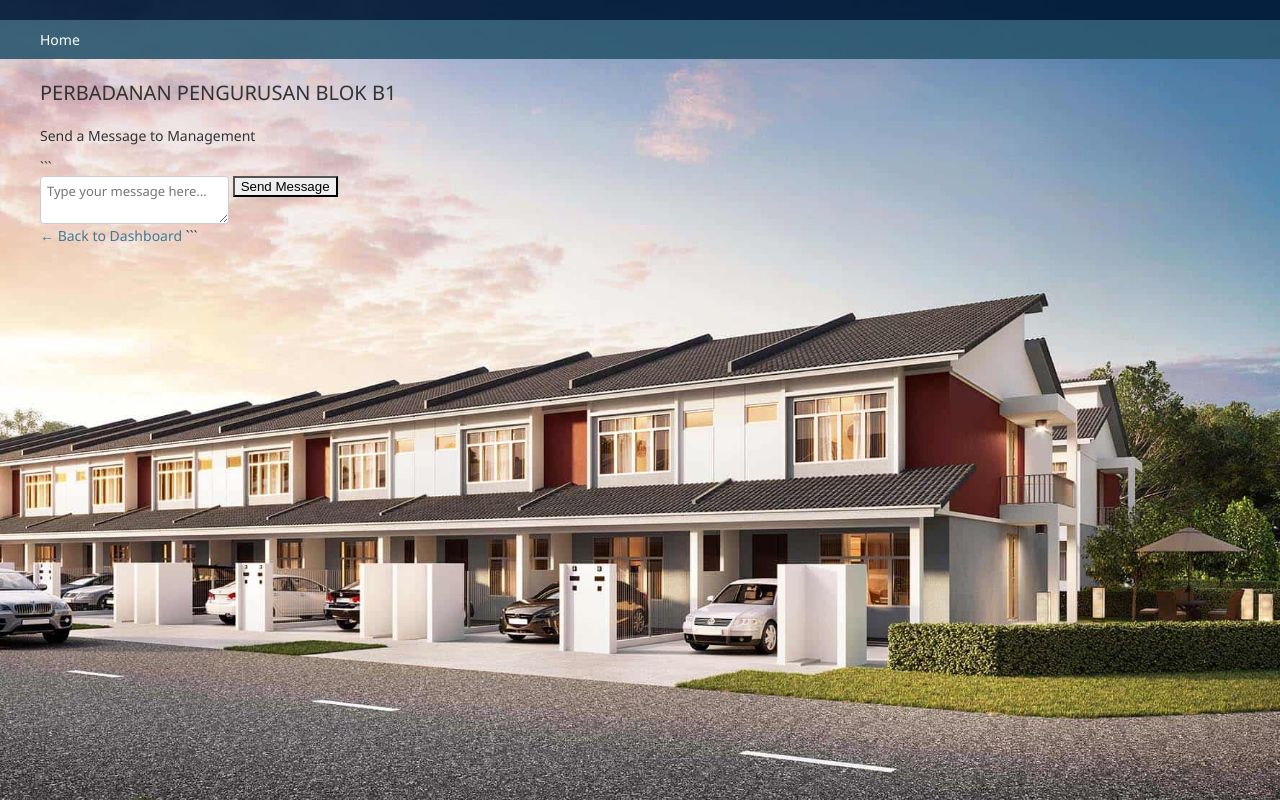
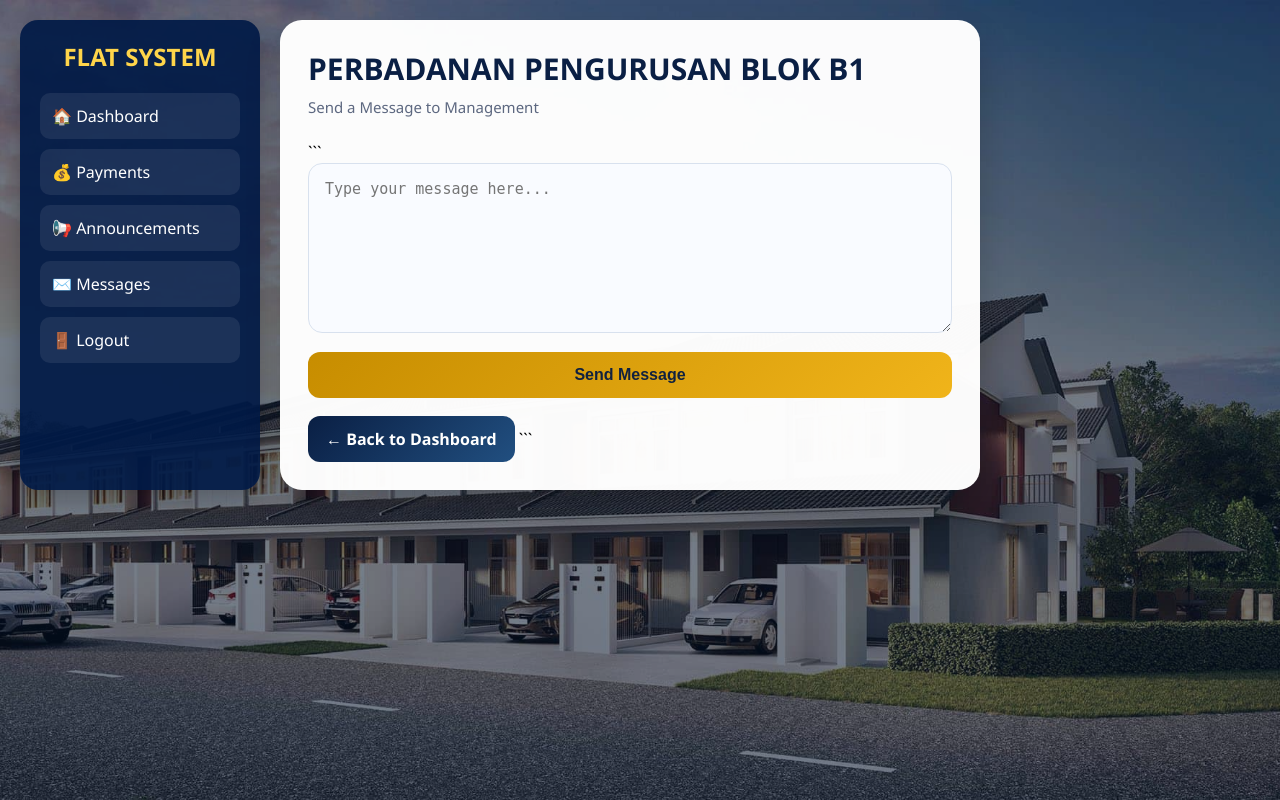
Before and after one commit to jeroinfoservice-cyber/flat_mgmt, a Django app: template templates/owner/message.html in a window 1280 px wide. Run offline with Django 5.2, Linux system fonts and the light colour scheme; the template is opened without the code that fills it, so the values that code supplies are empty.

Commit message:
Restore default admin and fix owner home

```diff
--- a/config/urls.py
+++ b/config/urls.py
@@ -5,11 +5,26 @@ from flats import views
 urlpatterns = [
     path("admin/", admin.site.urls),
 
+    # Owner login
     path("", views.owner_login, name="owner_login"),
+
+    # Owner dashboard
     path("home/", views.owner_home, name="owner_home"),
+
+    # Payments
     path("payments/", views.owner_payments, name="owner_payments"),
     path("receipt/<int:payment_id>/", views.owner_receipt, name="owner_receipt"),
+
+    # Announcements
     path("announcements/", views.owner_announcements, name="owner_announcements"),
+
+    # Messages
     path("message/", views.owner_message, name="owner_message"),
+
+    # Maintenance
+    path("maintenance/", views.owner_maintenance_list, name="owner_maintenance_list"),
+    path("maintenance/new/", views.owner_maintenance_create, name="owner_maintenance_create"),
+
+    # Logout
     path("logout/", views.owner_logout, name="owner_logout"),
 ]
--- a/templates/owner/base.html
+++ b/templates/owner/base.html
@@ -1,51 +1,112 @@
-{% extends "admin/base.html" %}
 {% load static %}
-
-{% block extrastyle %}
-{{ block.super }}
+<!DOCTYPE html>
+<html>
+<head>
+    <meta charset="utf-8">
+    <meta name="viewport" content="width=device-width, initial-scale=1">
+    <title>{% block title %}Owner Panel{% endblock %}</title>
 
     <style>
-    body,
-    #container {
-        background: url("{% static 'images/bg.jpg' %}") no-repeat center center fixed !important;
-        background-size: cover !important;
+        * {
+            box-sizing: border-box;
         }
 
-    body::before {
-        content: "";
-        position: fixed;
-        inset: 0;
-        background: rgba(5, 20, 45, 0.35);
-        z-index: 0;
-        pointer-events: none;
+        body {
+            margin: 0;
+            font-family: Segoe UI, Arial, sans-serif;
+            background: url("{% static 'images/bg.jpg' %}") no-repeat center center fixed;
+            background-size: cover;
+            min-height: 100vh;
         }
 
-    #container,
-    #header,
-    .breadcrumbs,
-    #content,
-    #content-main,
-    #nav-sidebar,
-    .module,
-    .dashboard,
-    .results,
-    .change-list,
-    .change-form,
-    .app-list {
-        position: relative;
-        z-index: 1;
+        .overlay {
+            min-height: 100vh;
+            background: rgba(5, 20, 45, 0.55);
+            padding: 20px;
         }
 
-    #header {
-        background: rgba(0, 25, 55, 0.92) !important;
+        .container {
+            max-width: 1400px;
+            margin: auto;
         }
 
-    .breadcrumbs {
-        background: rgba(45, 88, 112, 0.92) !important;
+        .layout {
+            display: flex;
+            gap: 20px;
         }
 
-    #nav-sidebar {
-        background: rgba(0, 25, 55, 0.88) !important;
+        .sidebar {
+            width: 240px;
+            background: rgba(0, 25, 70, 0.92);
+            border-radius: 18px;
+            padding: 20px;
+            color: white;
+            box-shadow: 0 10px 25px rgba(0,0,0,0.25);
+        }
+
+        .sidebar h2 {
+            color: #ffd54a;
+            margin-top: 0;
+            margin-bottom: 20px;
+            font-size: 24px;
+            text-align: center;
+        }
+
+        .sidebar a {
+            display: block;
+            text-decoration: none;
+            color: white;
+            padding: 12px;
+            border-radius: 10px;
+            margin-bottom: 10px;
+            background: rgba(255,255,255,0.08);
+            transition: 0.25s;
+        }
+
+        .sidebar a:hover {
+            background: rgba(255,255,255,0.2);
+        }
+
+        .main-content {
+            flex: 1;
+        }
+
+        @media (max-width: 900px) {
+            .layout {
+                flex-direction: column;
+            }
+
+            .sidebar {
+                width: 100%;
+            }
         }
     </style>
+
+    {% block extra_css %}{% endblock %}
+</head>
+
+<body>
+    <div class="overlay">
+        <div class="container">
+            <div class="layout">
+
+                <div class="sidebar">
+                    <h2>FLAT SYSTEM</h2>
+
+                    <a href="{% url 'owner_home' %}">🏠 Dashboard</a>
+                    <a href="{% url 'owner_payments' %}">💰 Payments</a>
+                    <a href="{% url 'owner_announcements' %}">📢 Announcements</a>
+                    <a href="{% url 'owner_message' %}">✉️ Messages</a>
+                    <a href="{% url 'owner_logout' %}">🚪 Logout</a>
+                </div>
+
+                <div class="main-content">
+                    {% block content %}
                     {% endblock %}
+                </div>
+
+            </div>
+        </div>
+    </div>
+</body>
+</html>
```
Also changed, not shown: templates/admin/login.html (+5 -5 lines), templates/admin/base_site_backup.html (renamed from templates/admin/base_site.html), templates/admin/index_backup.html (renamed from templates/admin/index.html). Lines whose indentation alone changed are shown as unchanged.
